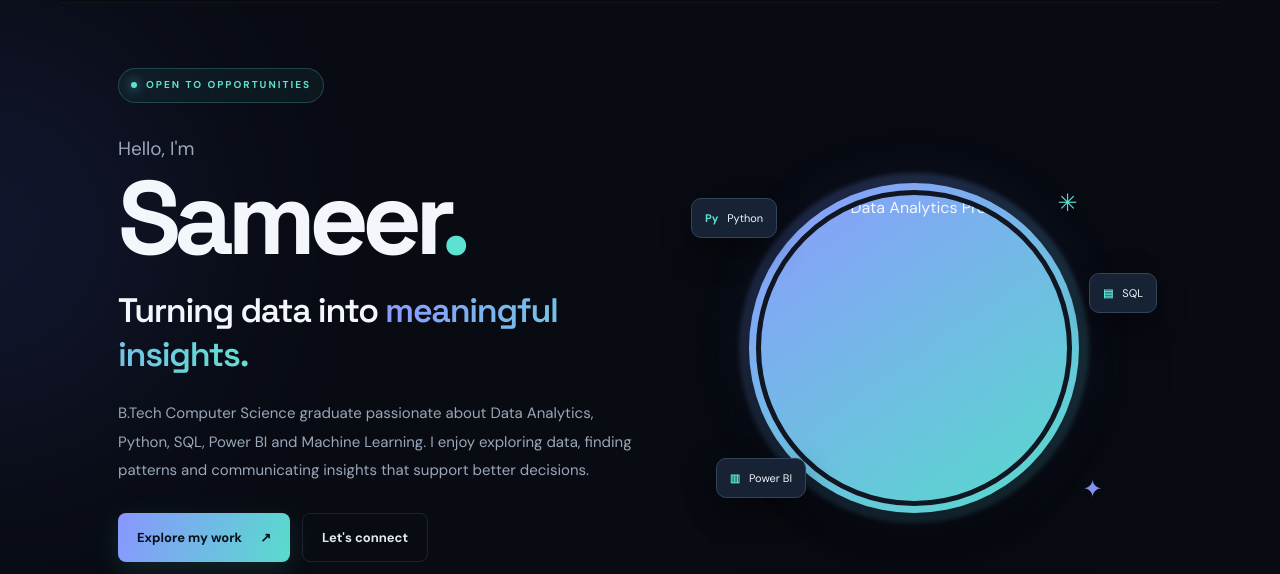
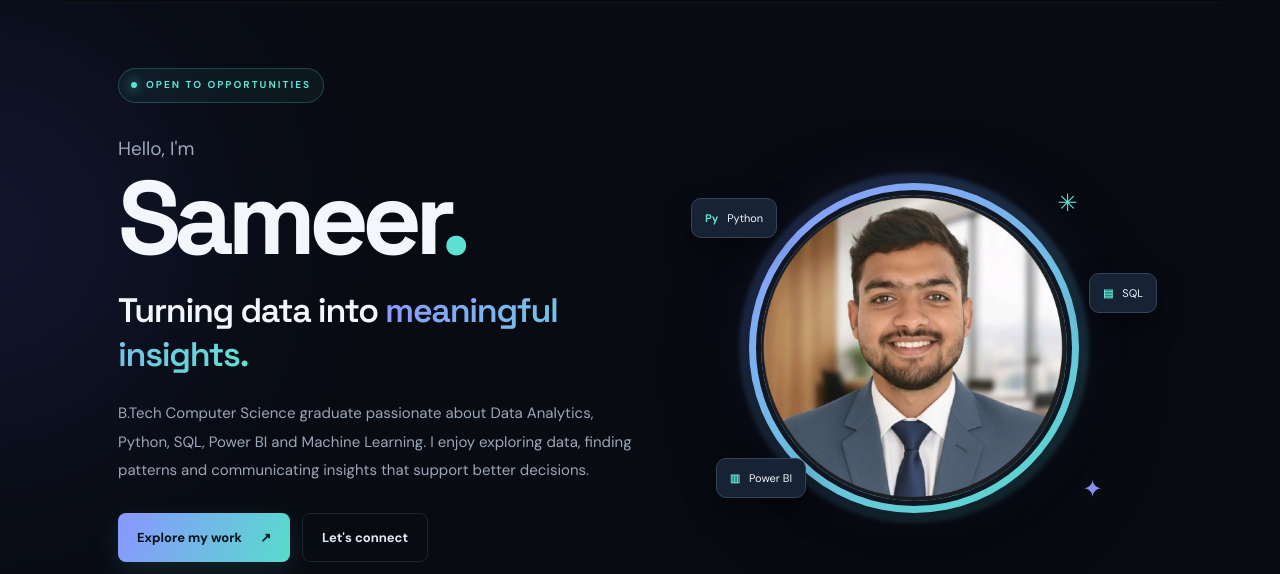
Before and after one commit to sameercs2026-ai/portfoliyo, a plain HTML site: page index.html in a window 1280 px wide. Shown: the part 79-653 px from the top of the page. Drawn offline with Linux system fonts and the light colour scheme.

Commit message:
Fix image source path for profile picture

```diff
--- a/index.html
+++ b/index.html
@@ -118,7 +118,7 @@
 
         <div class="portrait-frame">
           <img
-            src="./assets/sameer-profile.jpeg"
+            src="./sameer-profile.jpeg"
             alt="Sameer - Data Analytics Professional"
             onerror="this.onerror=null; this.src='./assets/sameer-profile.jpg';"
           />
```
